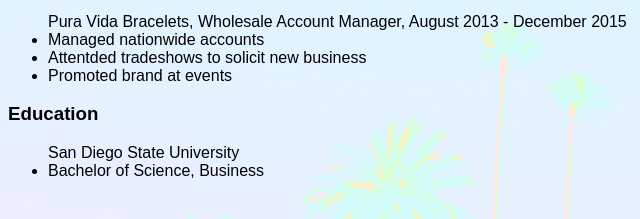
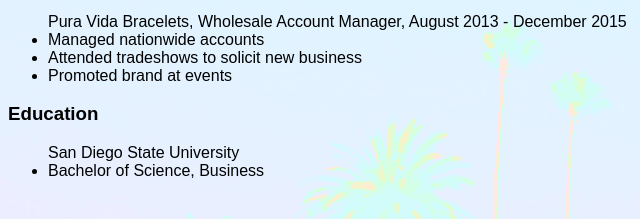
Before and after one commit to annagoldberg/AnnaResume, a plain HTML site: page doctype.html in a window 1280 px wide. Shown: the part 403-622 px from the top of the page, 0-640 px from the left. Drawn offline with Linux system fonts and the light colour scheme.

Commit message:
Update doctype.html

```diff
--- a/doctype.html
+++ b/doctype.html
@@ -17,7 +17,7 @@
 </ul>
 <ul>Pura Vida Bracelets, Wholesale Account Manager, August 2013 - December 2015
 	<li>Managed nationwide accounts</li>
-	<li>Attentded tradeshows to solicit new business</li>
+	<li>Attended tradeshows to solicit new business</li>
 	<li>Promoted brand at events</li>
 </ul>
 	<h3>Education</h3>
```
